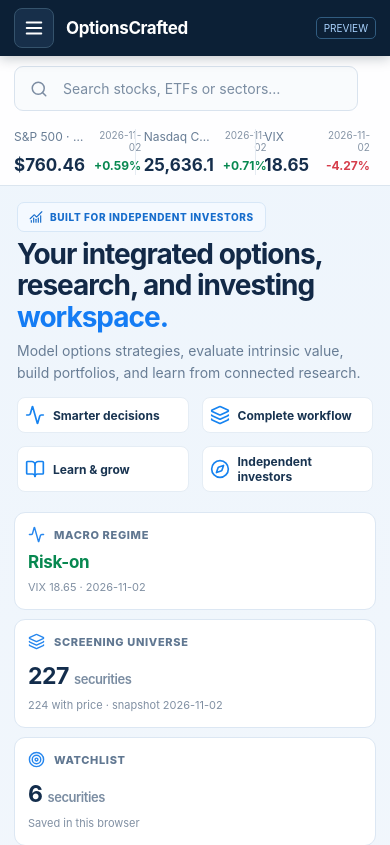
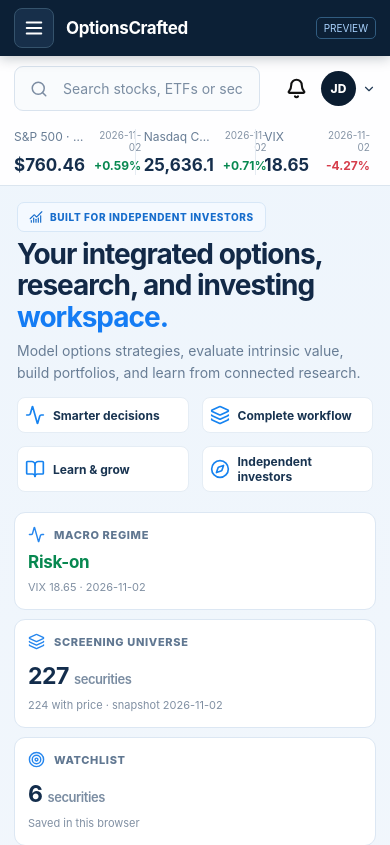
Before and after one commit to piergiorgiorocchini-maker/optioncrafted-tools-demo, a React (Vite) app in the folder platform-app/: page / in a window 390 px wide. Shown: the top 845 px of the page. Built offline with nearby package versions, Linux system fonts and the light colour scheme.

Commit message:
feat: refine sitewide account header

```diff
--- a/platform-app/src/styles.css
+++ b/platform-app/src/styles.css
@@ -146,3 +146,24 @@ html,body,#root{min-width:320px;max-width:100%}body{overflow-x:hidden}main,.dash
 /* The Home mockup uses its welcome headline as the page title. */
 .terminal-heading-home{min-height:38px;padding:6px 0 2px}
 .terminal-heading-home>div:first-child{display:none}
+
+
+/* Shared account and notifications cluster in the sitewide header. */
+.terminal-meta{display:flex;align-items:center;gap:12px;flex:none;margin-left:2px;padding-left:18px;border-left:1px solid #d7e1ec;color:#111827}
+.terminal-notifications{display:grid;place-items:center;flex:none;width:42px;height:42px;padding:0;border:0;border-radius:10px;background:transparent;color:#111;cursor:pointer}
+.terminal-notifications:hover{background:#f0f5fa}
+.terminal-notifications svg{width:23px;height:23px;stroke-width:2.4}
+.terminal-user{display:flex;align-items:center;gap:10px;color:#10243d;white-space:nowrap}
+.terminal-avatar{display:grid;place-items:center;flex:none;width:40px;height:40px;border-radius:50%;background:#0b1d31;color:#fff;font-size:13px;font-weight:850;letter-spacing:.2px}
+.terminal-user-name{font-size:14px;font-weight:750;line-height:1}
+.terminal-user>svg{flex:none;color:#233b56}
+@media(max-width:900px){.terminal-meta{gap:9px;padding-left:12px}}
+@media(max-width:700px){
+ .terminal-topbar .terminal-meta{display:flex;grid-area:meta;align-items:center;gap:7px;margin-left:0;padding-left:0;border-left:0}
+ .terminal-notifications{width:36px;height:36px}
+ .terminal-notifications svg{width:21px;height:21px}
+ .terminal-user{gap:6px}
+ .terminal-avatar{width:35px;height:35px;font-size:12px}
+ .terminal-user-name{display:none}
+ .terminal-user>svg{width:14px;height:14px}
+}
```
Also changed, not shown: platform-app/src/main.tsx (+2 -2 lines).
